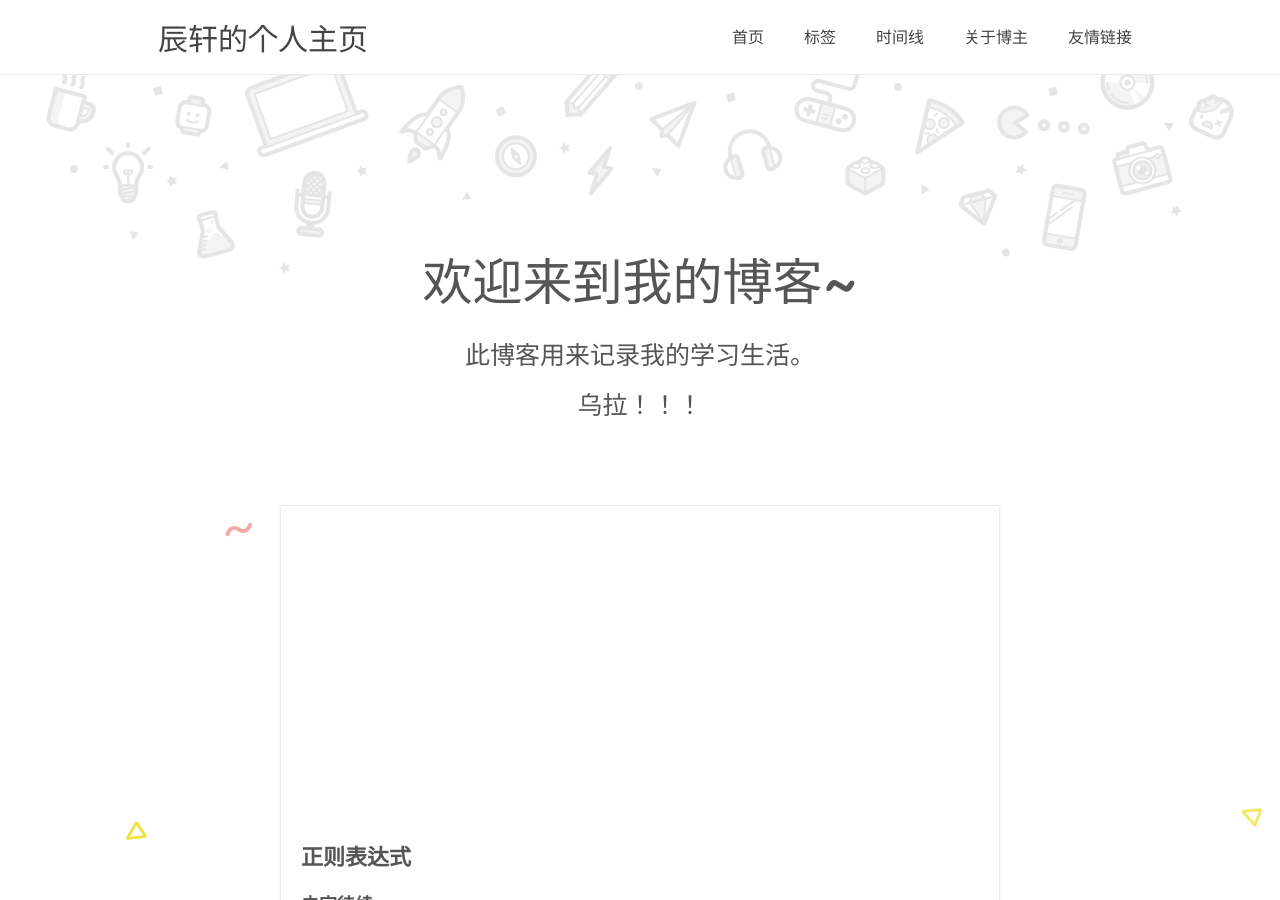
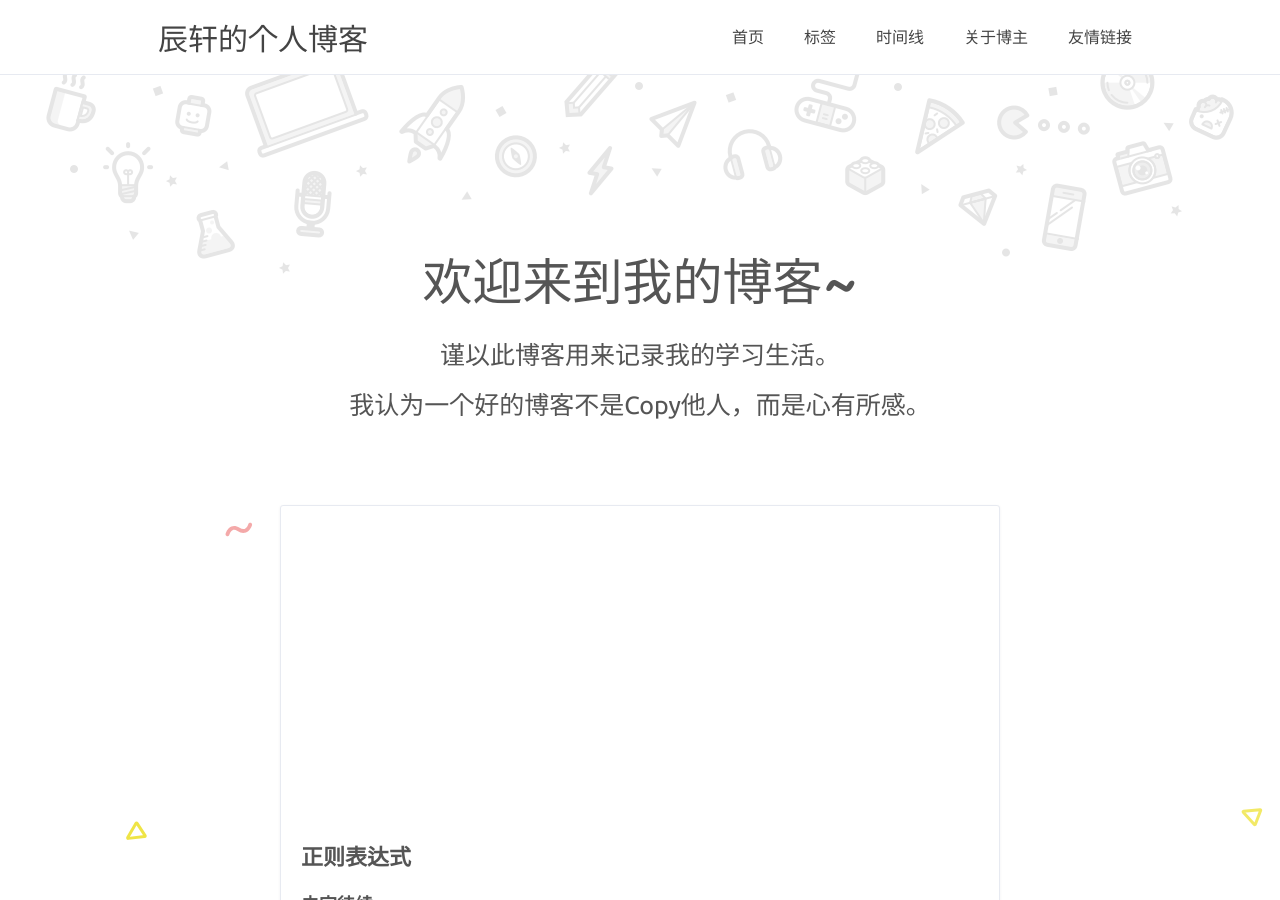
Before and after one commit to xinhuoshixincha/xinhuoshixincha.github.io, a Jekyll site: the page built from index.html, in a window 1280 px wide and 900 px high. Built offline with Jekyll 4.4.1, drawn with Linux system fonts in a browser that asks for light colours; comment, search, counter and statistics services are not loaded.

Commit message:
更新主页文字以及个人介绍页文字

```diff
--- a/_config.yml
+++ b/_config.yml
@@ -16,8 +16,8 @@ nav: # 最佳体验 六个标签 且最好每个标签不超过4中文字
 author: true
 name: '辰轩'
 NickName: '乌拉'
-webtitle: '辰轩的个人主页'
-bio: '欢迎关注'
+webtitle: '辰轩的个人博客'
+bio: '因为热爱，所以投入'
 about: true
 aboutyou: '一个不想秃头的准程序员'
 portraits: '/assets/touxiang.png' # your portraits image file path
--- a/index.html
+++ b/index.html
@@ -1,9 +1,9 @@
 ---
 layout: default
-title: 辰轩的博客
+title: 辰轩的个人博客
 page-title: 欢迎来到我的博客~
-home-title: 此博客用来记录我的学习生活。
-description: 乌拉！！！
+home-title: 谨以此博客用来记录我的学习生活。
+description: 我认为一个好的博客不是Copy他人，而是心有所感。
 ---
 
 {% include header.html %}
```
